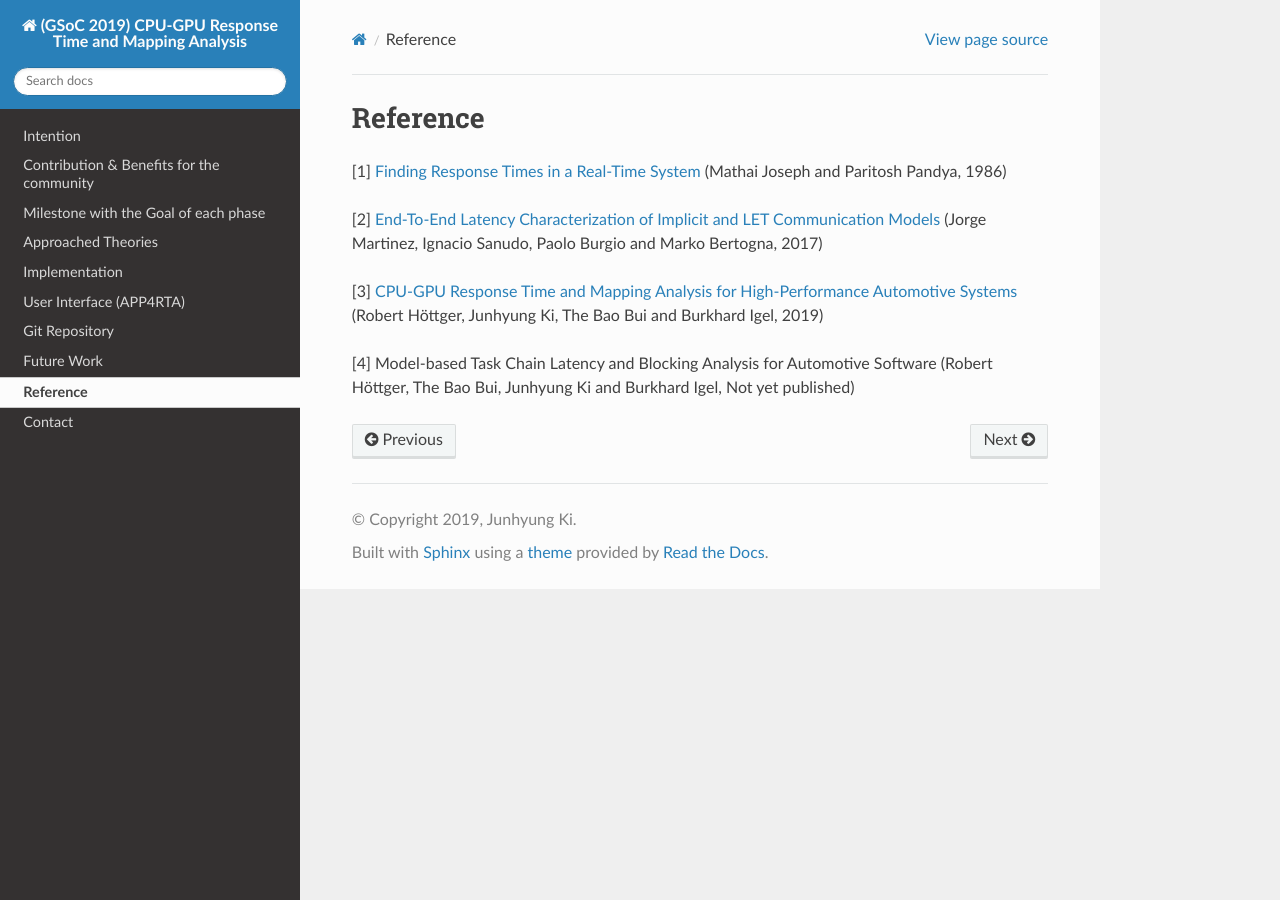
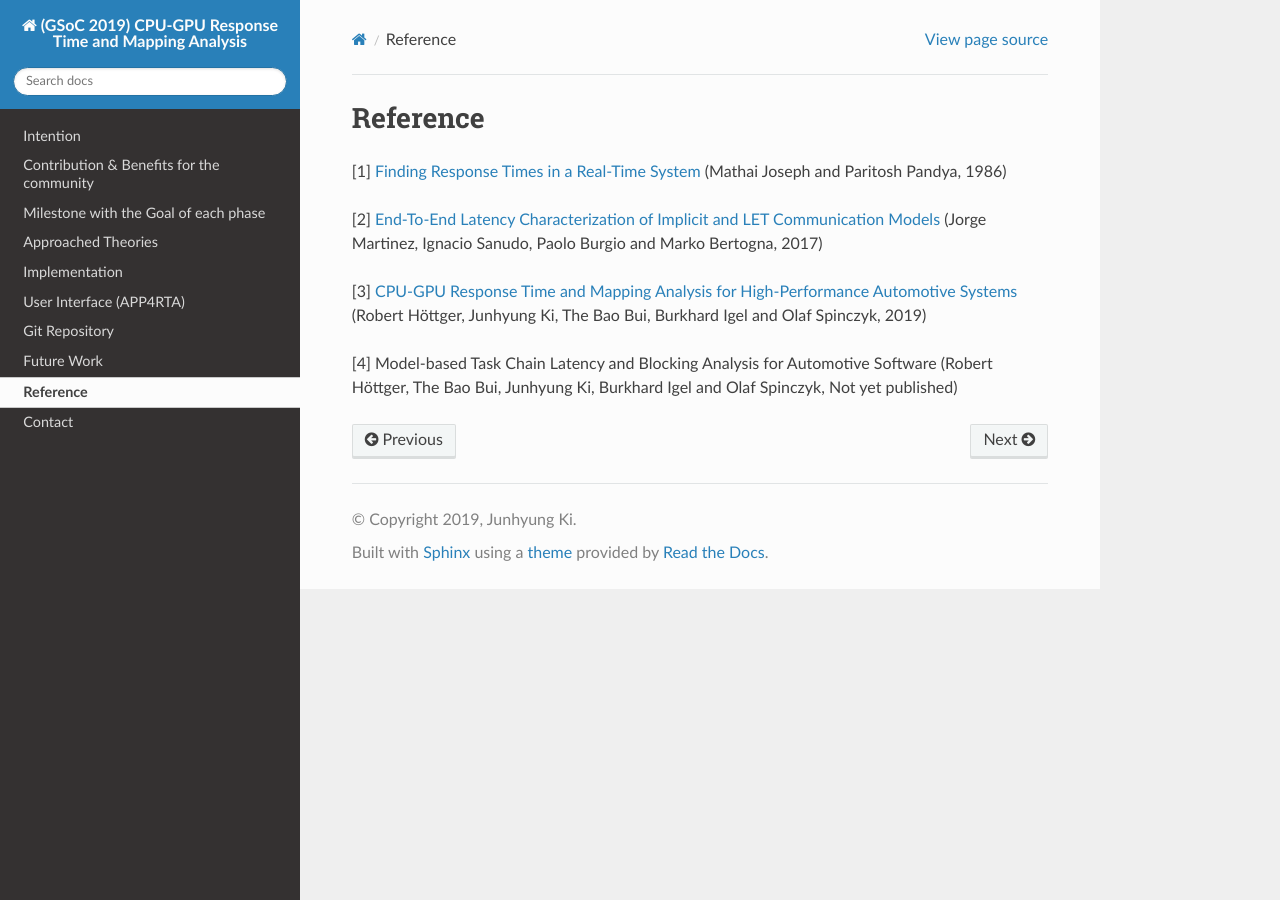
Before and after one commit to junh-ki/gsoc_doc, a Sphinx documentation site: the page built from docs/source/contents/reference.rst, in a window 1280 px wide. Built offline with Sphinx 7.4.7 and the Read the Docs theme 2.0.0, drawn with Linux system fonts in a browser that asks for light colours.

Commit message:
changes on reference.rst

```diff
--- a/docs/source/contents/reference.rst
+++ b/docs/source/contents/reference.rst
@@ -5,6 +5,6 @@ Reference
 
 [2] `End-To-End Latency Characterization of Implicit and LET Communication Models <https://www.ecrts.org/forum/viewtopic.php?f=32&t=91>`_ (Jorge Martinez, Ignacio Sanudo, Paolo Burgio and Marko Bertogna, 2017)
 
-[3] `CPU-GPU Response Time and Mapping Analysis for High-Performance Automotive Systems <https://www.ecrts.org/forum/viewtopic.php?f=43&t=134&sid=777ff03160a9434451d721748c8a8aea>`_ (Robert Höttger, Junhyung Ki, The Bao Bui and Burkhard Igel, 2019)
+[3] `CPU-GPU Response Time and Mapping Analysis for High-Performance Automotive Systems <https://www.ecrts.org/forum/viewtopic.php?f=43&t=134&sid=777ff03160a9434451d721748c8a8aea>`_ (Robert Höttger, Junhyung Ki, The Bao Bui, Burkhard Igel and Olaf Spinczyk, 2019)
 
-[4] Model-based Task Chain Latency and Blocking Analysis for Automotive Software (Robert Höttger, The Bao Bui, Junhyung Ki and Burkhard Igel, Not yet published)
+[4] Model-based Task Chain Latency and Blocking Analysis for Automotive Software (Robert Höttger, The Bao Bui, Junhyung Ki, Burkhard Igel and Olaf Spinczyk, Not yet published)
```
